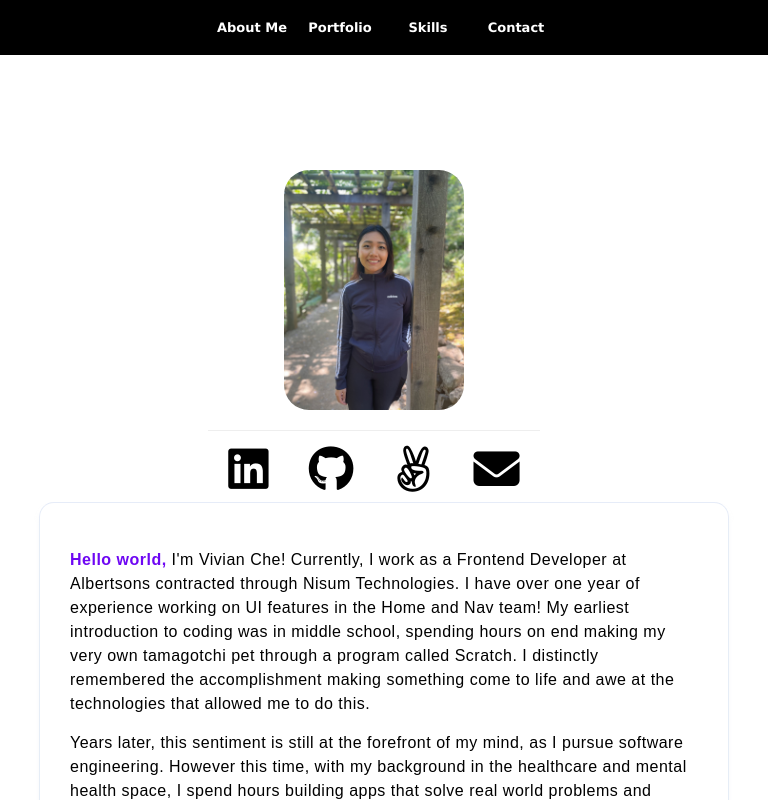
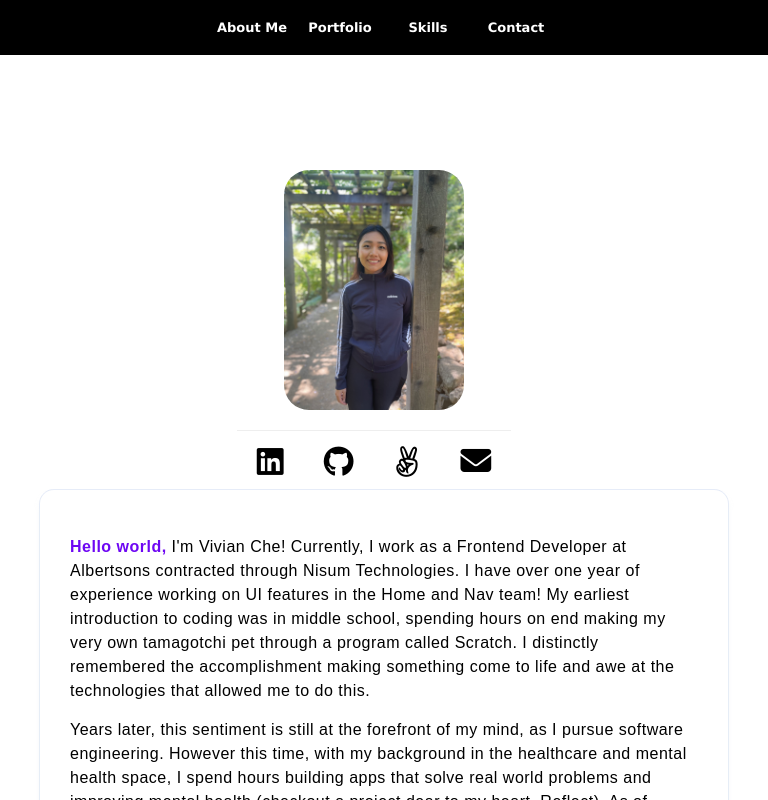
Before and after one commit to itsvivrant/itsvivrant.github.io, a React (Create React App) app: page / in a window 768 px wide. Shown: the top 800 px of the page. Built offline with nearby package versions, Linux system fonts and the light colour scheme.

Commit message:
small change to contacts

```diff
--- a/src/components/AboutMe/AboutMe.css
+++ b/src/components/AboutMe/AboutMe.css
@@ -124,7 +124,7 @@
   }
 
   .fab, .fas, .far {
-    font-size: 6vw;
+    font-size: 4vw;
   }
 
   #bio {
```
